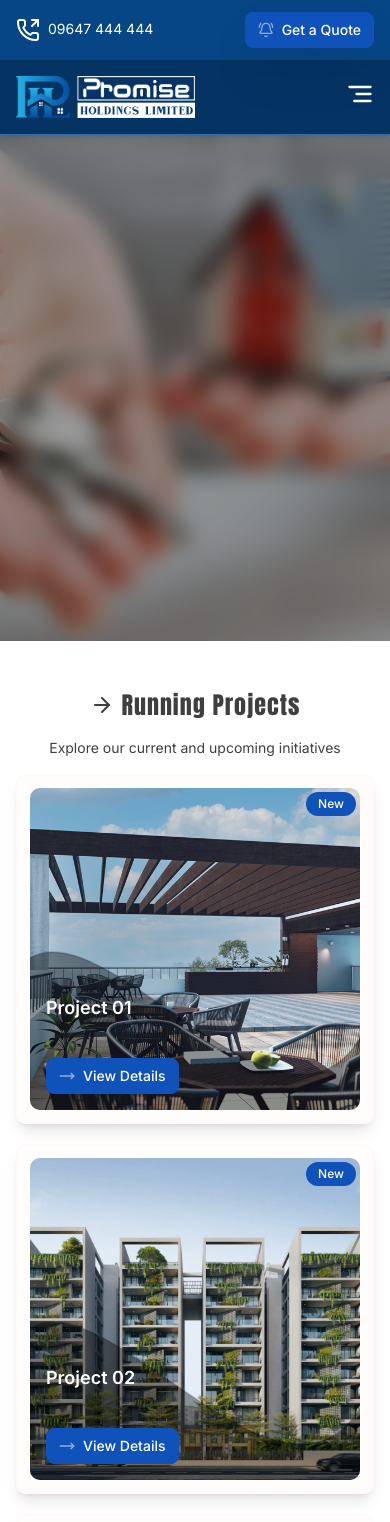
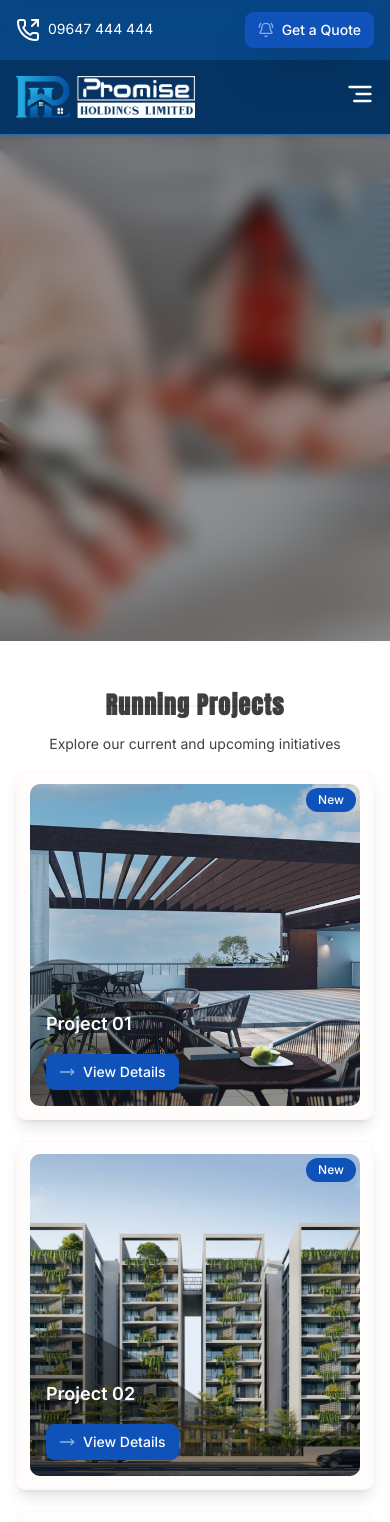
Before and after one commit to FayzulIslamFaisal/promise-holding-properties, a Next.js app: page / in a window 390 px wide. Shown: the top 1522 px of the page. Built offline with nearby package versions, Linux system fonts and the light colour scheme.

Commit message:
Refactor UpcomingProjects component for improved layout and styling; add Projector icon and enhance project description visibility

```diff
--- a/src/components/home-page/UpcomingProjects.tsx
+++ b/src/components/home-page/UpcomingProjects.tsx
@@ -2,7 +2,7 @@
 
 'use client';
 
-import { ArrowRight, BellRing, MoveRightIcon } from 'lucide-react';
+import { ArrowRight, BellRing, MoveRightIcon, Projector } from 'lucide-react';
 import Image, { StaticImageData } from 'next/image';
 import React from 'react';
 import { Button } from '../ui/button';
@@ -35,25 +35,25 @@ interface UpcomingProjectsProps {
 const UpcomingProjects: React.FC<UpcomingProjectsProps> = ({ sectionTitle, projects }) => {
 
   return (
-    <section className=" bg-[var(--custom-bg-white)] ">
+    <section className="bg-[var(--custom-bg-white)]">
       <div className="container mx-auto px-4  py-12 border-b-1 border-[var(--custom-bg-primary)]/10">
-        <div className="flex flex-col xl:flex-row items-center gap-4 lg:gap-8">
+        <div className="flex flex-col gap-4 md:gap-8">
           {/* Left Column */}
-          <div className="w-full lg:w-[100%] xl:w-[20%] flex flex-col items-center xl:items-start gap-4 group">
-            <div className="flex items-center gap-2 transition-all duration-300 ease-in-out">
-              <ArrowRight className="w-6 h-6 text-black opacity-75 transition-all duration-300 ease-in-out group-hover:opacity-100 group-hover:translate-x-1" />
-              <h2 className="text-2xl xl:text-xl text-black opacity-75 transition-all duration-300 ease-in-out group-hover:opacity-100 group-hover:tracking-wide">
+          <div className="flex flex-col items-center gap-3 group">
+            <div className="relative flex items-center justify-center w-full group">
+              <span className="absolute top-1/2 left-1/2 -translate-x-1/2 w-1/2 h-[2px] bg-[var(--custom-bg-primary)]/20 group-hover:bg-[var(--custom-bg-accent)]/75 z-0" />
+              <h2 className="relative z-10 bg-[var(--custom-bg-white)] px-4 text-2xl xl:text-3xl font-bold text-[var(--custom-text-primary)] text-center opacity-75 transition-all duration-300 ease-in-out group-hover:opacity-100 group-hover:tracking-wide">
                 {sectionTitle.title}
               </h2>
             </div>
-            <p className="text-black opacity-75 transition-all duration-300 ease-in-out group-hover:opacity-100 group-hover:translate-y-[1px]">
+            <p className="text-[var(--custom-text-primary)] opacity-75 transition-all duration-300 ease-in-out group-hover:opacity-100 group-hover:translate-y-[1px]">
               {sectionTitle.subTitle}
             </p>
           </div>
 
           {/* Right Column */}
-          <div className="w-full lg:w-[100%] xl:w-[80%]">
-            <div className="grid grid-cols-1 md:grid-cols-2 lg:grid-cols-2 xl:grid-cols-3 gap-5 md:gap-4">
+          <div>
+            <div className="grid grid-cols-1 md:grid-cols-2 lg:grid-cols-3 xl:grid-cols-4 gap-5 md:gap-4">
               {projects.map((project) => (
 
                 <Card
@@ -83,7 +83,7 @@ const UpcomingProjects: React.FC<UpcomingProjectsProps> = ({ sectionTitle, proje
                               preserveAspectRatio="none"
                               className="w-full h-full text-[var(--custom-text-primary)]/50 group-hover:text-[var(--custom-bg-primary)]/25 transition-all duration-300 ease-in-out"
                             >
-                              <path d="M0,12 C120,0 380,64 500,32 L500,100 L0,100 Z"
+                              <path d="M0,16 C120,0 380,64 500,32 L500,100 L0,100 Z"
                                   fill="currentColor"
                                   fillOpacity="0.8"
                                   className="transition-all duration-500 group-hover:fill-opacity-90 ease-in-out"
@@ -100,12 +100,12 @@ const UpcomingProjects: React.FC<UpcomingProjectsProps> = ({ sectionTitle, proje
                               {project.name}
                             </CardTitle>
                             <CardDescription
-                              className="
-                                mt-2 text-sm text-[var(--custom-text-secondary)]
-                                min-h-0 opacity-0 overflow-hidden
-                                group-hover:min-h-0 group-hover:opacity-100 group-hover:pb-2
-                                transition-all duration-300 ease-in-out
-                              "
+                                className="
+                                  mt-2 text-sm text-[var(--custom-text-secondary)]
+                                  max-h-0 visibility-hidden overflow-hidden
+                                  group-hover:max-h-40 group-hover:visibility-visible group-hover:pb-2
+                                  transition-all duration-300 ease-in-out
+                                "
                             >
                               {project.description}
                             </CardDescription>
@@ -115,7 +115,7 @@ const UpcomingProjects: React.FC<UpcomingProjectsProps> = ({ sectionTitle, proje
                                 variant="unstyled"
                                 className="btn-glow-accent flex items-center gap-2 text-[var(--custom-text-secondary)]"
                               >
-                                <MoveRightIcon className="w-4 h-4 animate-pulse" />
+                                <MoveRightIcon className="w-4 h-4 animate-pulse"/>
                                 View Details
                               </Button>
 
```
